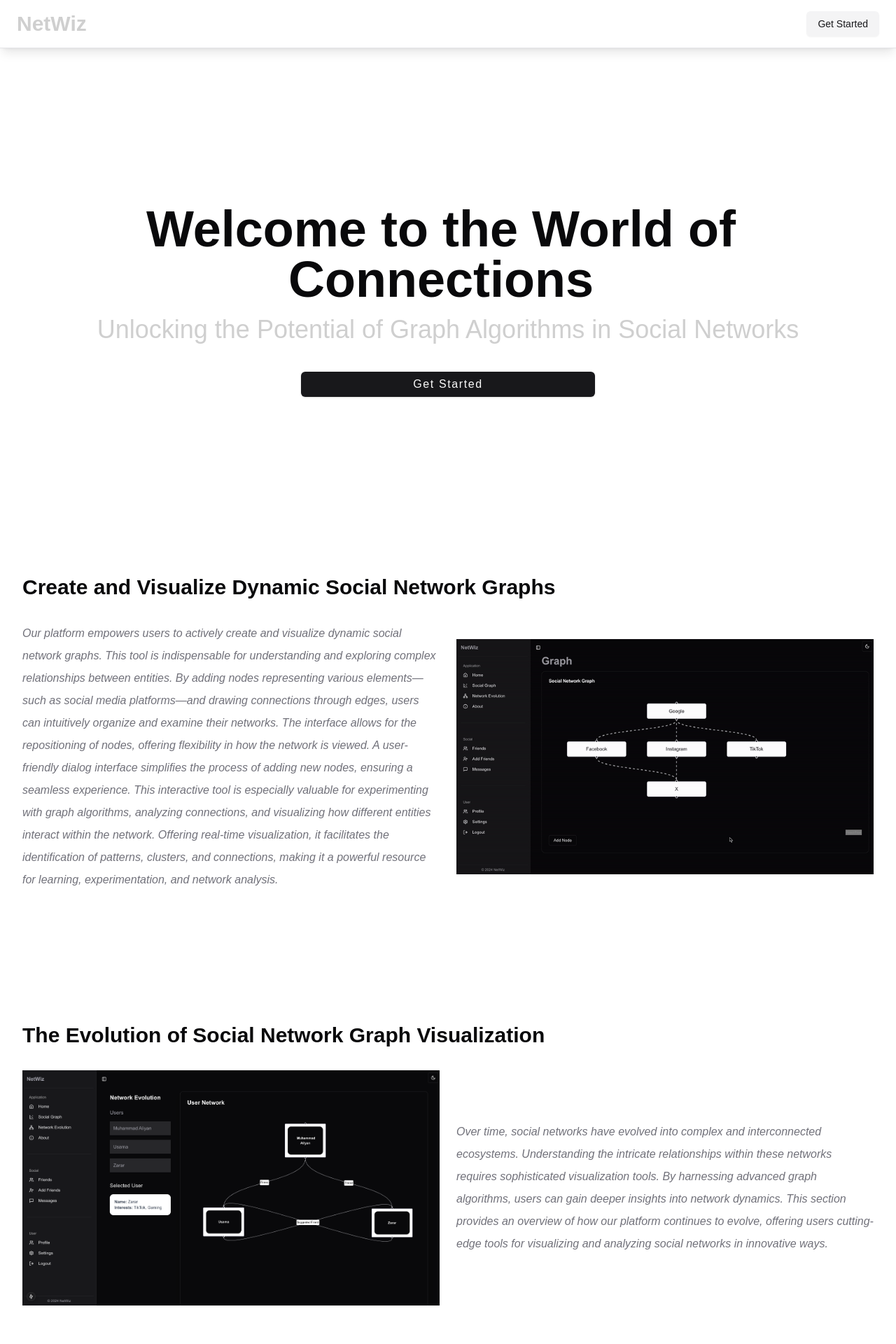
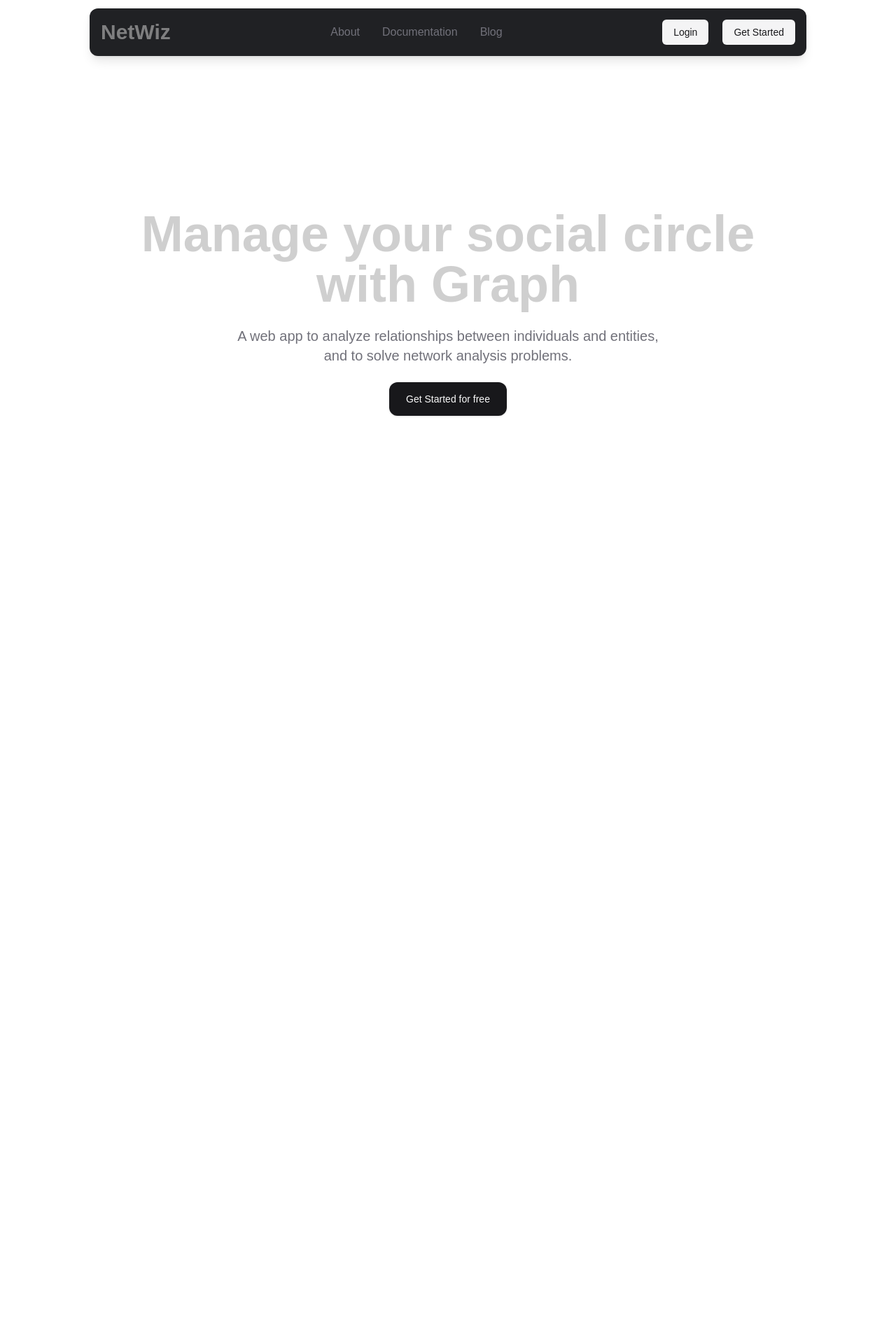
Before and after one commit to MuhammadAliyan10/Graph-Alogorithm-in-Social-Network, a Next.js app: page / in a window 1280 px wide. Shown: the top 1920 px of the page at 70% size. After the commit the page ends 800 px from the top, so only its background shows below. Built offline with nearby package versions, Linux system fonts and the light colour scheme.

Commit message:
Add Home page

```diff
--- a/src/app/page.tsx
+++ b/src/app/page.tsx
@@ -15,13 +15,24 @@
 import { BlurText } from "../components/Animated/BlurText";
 import Link from "next/link";
 import Image from "next/image";
+import {
+  ChartArea,
+  Handshake,
+  Lightbulb,
+  LockKeyhole,
+  Route,
+  Search,
+  Settings2,
+  Workflow,
+} from "lucide-react";
 
 const Page = () => {
   return (
     <>
-      {/* Header */}
-      <header className="bg-background text-foreground shadow-lg">
-        <nav className="flex justify-between items-center mx-6 py-4">
+      <div className="snap-y snap-mandatory h-screen overflow-y-scroll">
+        <section className="h-screen snap-start flex flex-col bg-background text-foreground">
+          <div className="flex justify-center items-center  ">
+            <header className="flex justify-between items-center w-[80%] bg-[#202124] py-4 px-4 rounded-xl my-3 shadow-lg">
               <div>
                 <h4>
                   <ShinyText
@@ -33,103 +44,132 @@
                 </h4>
               </div>
               <div>
+                <ul className="hidden lg:flex justify-between items-center gap-x-8">
+                  <li className="text-muted-foreground">
+                    <Link href={""}>About</Link>
+                  </li>
+                  <li className="text-muted-foreground">
+                    <Link href={""}>Documentation</Link>
+                  </li>
+                  <li className="text-muted-foreground">
+                    <Link href={""}>Blog</Link>
+                  </li>
+                </ul>
+              </div>
+              <div className="flex justify-between items-center gap-x-5">
+                <Button variant="secondary">
+                  <Link href={"/signup"}>Login</Link>
+                </Button>
                 <Button variant="secondary">
                   <Link href={"/signup"}>Get Started</Link>
                 </Button>
               </div>
-        </nav>
             </header>
-      <Separator />
+          </div>
 
-      <section className="flex flex-col items-center justify-center text-center h-[90vh] w-full">
-        <BlurText
-          text="Welcome to the World of Connections"
-          className="text-7xl font-extrabold"
-          delay={40}
+          <div className="flex-grow flex flex-col items-center justify-center text-center">
+            <ShinyText
+              text="Manage your social circle"
+              className="text-3xl lg:text-7xl font-semibold"
+              disabled={false}
+              speed={2}
             />
             <ShinyText
-          text="Unlocking the Potential of Graph Algorithms in Social Networks"
+              text="with Graph"
+              className="text-3xl lg:text-7xl font-semibold"
               disabled={false}
-          speed={3}
-          className="text-4xl my-4 "
+              speed={2}
             />
-        <Button className="mt-6 px-[10rem] py-4 text-1xl tracking-widest">
-          Get Started
+            <p className="text-muted-foreground text-sm lg:text-xl mx-1 my-6">
+              A web app to analyze relationships between individuals and
+              entities,
+              <br />
+              and to solve network analysis problems.
+            </p>
+
+            <Button className="rounder-sm lg:rounded-xl py-4 lg:py-6 px-4 lg:px-6 text-sm lg:text-1xl">
+              Get Started for free
             </Button>
+          </div>
         </section>
 
         {/* Description Section */}
-      <section className="mx-8 h-[60vh]">
-        <h2 className="text-3xl font-bold text-start my-8">
-          Create and Visualize Dynamic Social Network Graphs
-        </h2>
-        <div className="grid grid-cols-2 gap-x-6 items-center">
+        <section className="mx-8 snap-start h-screen flex flex-col justify-center items-center">
+          <ShinyText
+            text="Things we are providing to you"
+            className="text-2xl lg:text-5xl font-bold"
+            disabled={false}
+            speed={2}
+          />
+
+          <p className="text-muted-foreground italic text-sm lg:text-1xl my-4 text-center lg:leading-8">
+            Our platform empowers users to actively create and visualize dynamic
+            social network graphs...
+          </p>
+
+          <ul className="grid grid-cols-2 md:grid-cols-2 lg:grid-cols-4 text-center ">
+            <li className="p-3 lg:p-8 flex flex-col justify-between items-center gap-y-4 border-r-[0.5px] border-b-[0.5px] border-gray-100">
+              <ChartArea />
+              <p>Dynamic Graphs</p>
+            </li>
+            <li className="p-3 lg:p-8  flex flex-col justify-between items-center gap-y-4 lg:border-r-[0.5px] border-b-[0.5px] border-gray-100">
+              <Workflow />
+              <p>Interactive Nodes</p>
+            </li>
+            <li className="p-3 lg:p-8 flex flex-col justify-between items-center gap-y-4 border-r-[0.5px] border-b-[0.5px] border-gray-100">
+              <Settings2 />
+              <p>Customization</p>
+            </li>
+            <li className="p-3 lg:p-8 flex flex-col justify-between items-center border-b-[0.5px] border-gray-100 gap-y-4">
+              <Handshake />
+              <p>Community Detection</p>
+            </li>
+            <li className="p-3 lg:p-8  flex flex-col justify-between items-center gap-y-4 border-b-[0.5px] lg:border-b-0 border-r-[0.5px] border-gray-100">
+              <Lightbulb />
+              <p>Recommendation Systems</p>
+            </li>
+            <li className="p-3 lg:p-8  flex flex-col justify-between items-center gap-y-4 lg:border-r-[0.5px] border-b-[0.5px] lg:border-b-0 border-gray-100">
+              <Search />
+              <p>Search and Filtering node</p>
+            </li>
+            <li className="p-3 lg:p-8 flex flex-col justify-between items-center gap-y-4  border-r-[0.5px] border-gray-100">
+              <Route />
+              <p>Path Analysis</p>
+            </li>
+            <li className="p-3 lg:p-8 flex flex-col justify-between items-center gap-y-4 ">
+              <LockKeyhole />
+              <p>Privacy and Security</p>
+            </li>
+          </ul>
+        </section>
+
+        {/* Evolution Section */}
+        <section className="mx-8 snap-start h-screen flex flex-col justify-center">
+          {/* <h2 className="text-3xl font-bold text-start my-8">
+            The Evolution of Social Network Graph Visualization
+          </h2> */}
+          <div className="flex justify-center items-center">
             <div>
-            <p className="text-muted-foreground italic text-1xl leading-8">
-              Our platform empowers users to actively create and visualize
-              dynamic social network graphs. This tool is indispensable for
-              understanding and exploring complex relationships between
-              entities. By adding nodes representing various elements—such as
-              social media platforms—and drawing connections through edges,
-              users can intuitively organize and examine their networks. The
-              interface allows for the repositioning of nodes, offering
-              flexibility in how the network is viewed. A user-friendly dialog
-              interface simplifies the process of adding new nodes, ensuring a
-              seamless experience. This interactive tool is especially valuable
-              for experimenting with graph algorithms, analyzing connections,
-              and visualizing how different entities interact within the
-              network. Offering real-time visualization, it facilitates the
-              identification of patterns, clusters, and connections, making it a
-              powerful resource for learning, experimentation, and network
-              analysis.
-            </p>
+              <Image src={Evolution} alt="Evolution" />
             </div>
-          <div>
-            <Image
-              src={graphImage}
-              alt="GraphImage"
-              className="h-full relative"
-            />
-          </div>
+            {/* <div>
+              <h3 className="text-muted-foreground italic text-1xl leading-8">
+                Over time, social networks have evolved into complex and
+                interconnected ecosystems...
+              </h3>
+            </div> */}
           </div>
         </section>
 
-      {/* Evolution Section */}
-      <section className="mx-8  my-[10rem]">
-        <h2 className="text-3xl font-bold text-start my-8">
-          The Evolution of Social Network Graph Visualization
+        {/* Explanation Section */}
+        <section className="bg-background py-16 px-6 snap-start h-screen flex flex-col justify-center">
+          <div className="max-w-4xl mx-auto">
+            <h2 className="text-4xl font-bold text-center mb-8">
+              Our Approach
             </h2>
-        <div className="grid grid-cols-2 gap-x-6 items-center">
-          <div>
-            <Image src={Evolution} alt="Evolution" />
-          </div>
-          <div>
-            <h3 className="text-muted-foreground italic text-1xl leading-8">
-              Over time, social networks have evolved into complex and
-              interconnected ecosystems. Understanding the intricate
-              relationships within these networks requires sophisticated
-              visualization tools. By harnessing advanced graph algorithms,
-              users can gain deeper insights into network dynamics. This section
-              provides an overview of how our platform continues to evolve,
-              offering users cutting-edge tools for visualizing and analyzing
-              social networks in innovative ways.
-            </h3>
-          </div>
-        </div>
-      </section>
-      <Separator />
-
-      {/* Explanation Section */}
-      <section className="bg-background py-16 px-6">
-        <div className="max-w-4xl mx-auto">
-          <h2 className="text-4xl font-bold text-center mb-8">Our Approach</h2>
             <p className="text-lg text-muted-foreground mb-6">
-            At NetWiz, we employ advanced graph algorithms to uncover actionable
-            insights and meaningful patterns within social networks. Our mission
-            is to transform raw network data into valuable information by
-            analyzing connections, community structures, and user interactions.
-            Here's an overview of our approach to revolutionizing the way
-            networks are visualized and understood.
+              At NetWiz, we employ advanced graph algorithms to uncover
+              actionable insights...
             </p>
             <Accordion type="single" collapsible>
               <AccordionItem value="item-1">
@@ -137,12 +177,7 @@
                   What Are Graph Algorithms in Social Networks?
                 </AccordionTrigger>
                 <AccordionContent>
-                Graph algorithms are sophisticated computational methods
-                designed to analyze relationships within a network. In social
-                networks, these algorithms model interactions among users,
-                groups, and pages. By examining these connections, we can
-                identify influential nodes, uncover hidden communities, and
-                detect emerging trends.
+                  Graph algorithms are sophisticated computational methods...
                 </AccordionContent>
               </AccordionItem>
               <AccordionItem value="item-2">
@@ -150,12 +185,8 @@
                   Why Are Graph Algorithms Important?
                 </AccordionTrigger>
                 <AccordionContent>
-                Graph algorithms are essential for understanding the dynamics of
-                social networks. They allow businesses and organizations to
-                optimize user engagement, recommend relevant content, and detect
-                anomalies such as spam or fraud. By identifying patterns, these
-                algorithms provide actionable insights that drive
-                decision-making.
+                  Graph algorithms are essential for understanding the
+                  dynamics...
                 </AccordionContent>
               </AccordionItem>
               <AccordionItem value="item-3">
@@ -163,40 +194,26 @@
                   How Does NetWiz Apply Graph Theory?
                 </AccordionTrigger>
                 <AccordionContent>
-                NetWiz applies a comprehensive suite of graph algorithms to
-                process complex network data. Our methodology involves intuitive
-                visualizations that highlight key network insights, such as user
-                behavior, interaction clusters, and trend predictions. By
-                offering an interactive and user-friendly experience, we empower
-                users to explore and analyze their networks effectively.
+                  NetWiz applies a comprehensive suite of graph algorithms...
                 </AccordionContent>
               </AccordionItem>
             </Accordion>
           </div>
         </section>
 
-      <Separator />
-
         {/* Explore More Section */}
-      <section className="bg-background py-16 px-6">
+        <section className="bg-background py-16 px-6 snap-start h-screen flex flex-col justify-center">
           <div className="max-w-4xl mx-auto text-center">
             <h2 className="text-4xl font-bold mb-8">Explore Further</h2>
             <p className="text-lg text-muted-foreground mb-6">
-            Ready to dive deeper into the world of network analysis and graph
-            algorithms? Our platform provides extensive resources, tutorials,
-            and documentation to help you enhance your understanding of social
-            network dynamics. Whether you're a researcher, developer, or
-            enthusiast, NetWiz equips you with the tools you need to explore,
-            analyze, and visualize social networks.
+              Ready to dive deeper into the world of network analysis...
             </p>
             <Button className="px-8 py-4 text-lg">Start Exploring</Button>
           </div>
         </section>
 
-      <Separator />
-
         {/* Footer */}
-      <footer className="text-muted-foreground py-10">
+        <footer className="text-muted-foreground py-10 snap-start h-screen flex flex-col justify-center">
           <div className="max-w-6xl mx-auto flex flex-col md:flex-row justify-between items-center">
             <div className="text-center md:text-left mb-6 md:mb-0">
               <h4 className="text-xl font-semibold">NetWiz</h4>
@@ -211,6 +228,7 @@
             </div>
           </div>
         </footer>
+      </div>
     </>
   );
 };
--- a/src/components/Animated/ShinyText.tsx
+++ b/src/components/Animated/ShinyText.tsx
@@ -3,7 +3,7 @@
 
   return (
     <div
-      className={`text-[#b5b5b5a4] bg-clip-text inline-block ${
+      className={`text-[#b5b5b5a4] bg-clip-text ${
         disabled ? "" : "animate-shine"
       } ${className}`}
       style={{
@@ -14,7 +14,9 @@
         animationDuration: animationDuration,
       }}
     >
-      {text}
+      {text.split("\n").map((line, index) => (
+        <div key={index}>{line}</div>
+      ))}
     </div>
   );
 };
```
Lines whose indentation alone changed are shown as unchanged.
